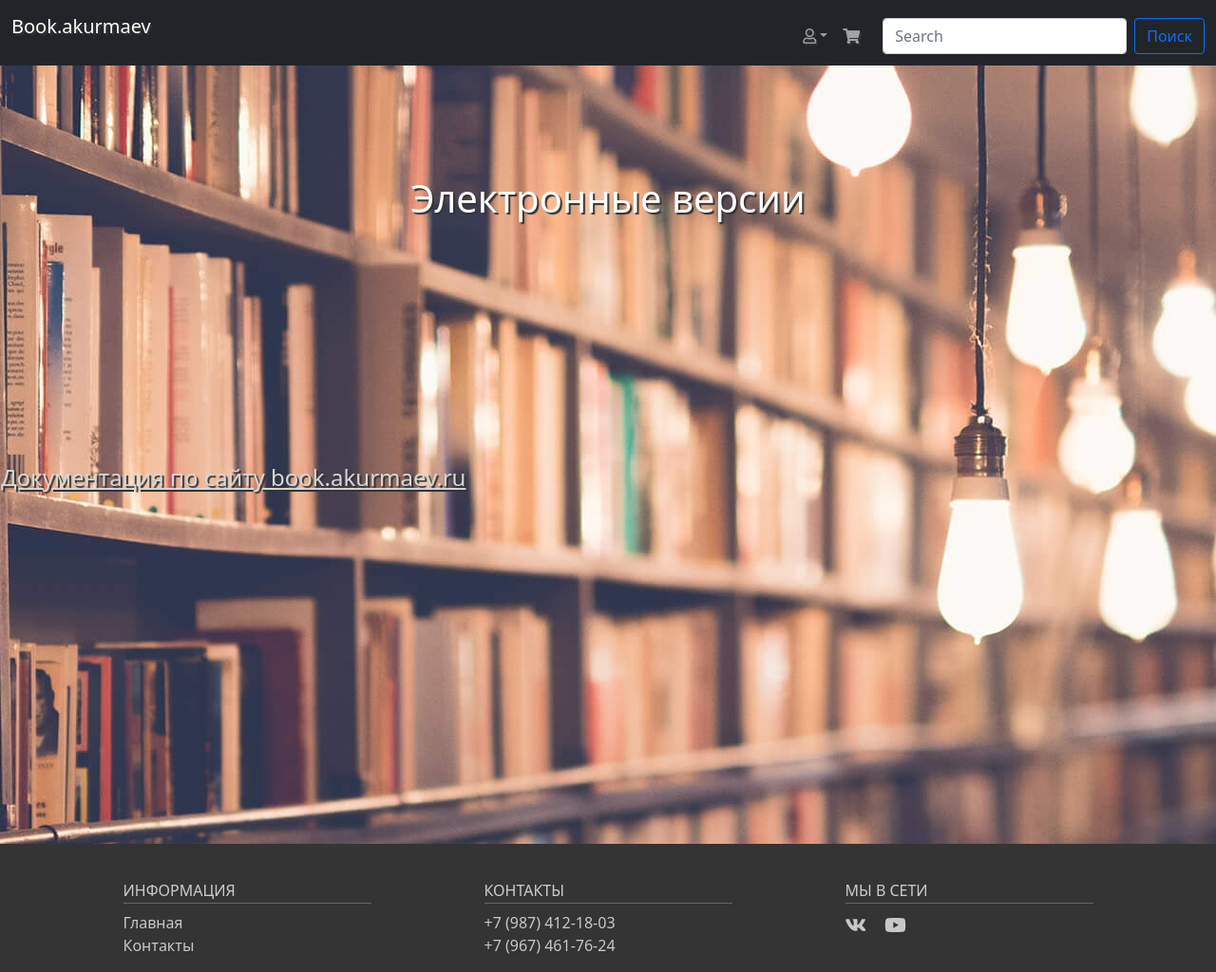
After one commit to KurmaevAmir/book.akurmaev.ru, a Flask app: page /cloud/ in a window 1280 px wide. The commit adds this page. Shown: the whole page at 95% size. Run offline with Flask 2, Linux system fonts and the light colour scheme; lists and menus that the app fills with data are empty.

Commit message:
Adding route to web-version books

```diff
--- a/app.py
+++ b/app.py
@@ -18,6 +18,7 @@ from data.blueprint_cart_add import blueprint_cart_add
 from data.blueprint_cart_delete import blueprint_cart_delete
 from data.blueprint_booking import blueprint_booking
 from data.blueprint_information import blueprint_information
+from data.blueprint_cloud import cloud
 from flask_login import LoginManager
 from data.users import User
 
@@ -44,6 +45,7 @@ app.register_blueprint(blueprint_cart, name="cart")
 app.register_blueprint(blueprint_cart_add, name="cart_add")
 app.register_blueprint(blueprint_cart_delete, name="cart_delete")
 app.register_blueprint(blueprint_booking, name="booking")
+app.register_blueprint(cloud, url_prefix='/cloud')
 
 
 @login_manager.user_loader
@@ -128,4 +130,4 @@ def index():
 
 
 if __name__ == '__main__':
-    app.run(host='0.0.0.0', port=5000, debug=True)
+    app.run(host='0.0.0.0', port=5000)
--- /dev/null
+++ b/data/blueprint_cloud.py
@@ -0,0 +1,14 @@
+import flask
+from flask import render_template
+
+cloud = flask.Blueprint(
+    'cloud', __name__,
+    static_folder='static',
+    template_folder='templates'
+)
+
+
+@cloud.route("/")
+def cloud_storage():
+    links_list = ['https://disk.yandex.ru/i/0MdRmrzIu1i0zA']
+    return render_template('cloud.html', links_list=links_list)
--- /dev/null
+++ b/static/css/cloud.css
@@ -0,0 +1,23 @@
+.table_cloud table{
+	border-spacing: 7px 11px;
+}
+
+tr {
+	height: 533px;
+	width: 350px;
+}
+
+h1 {
+	color: white;
+	text-shadow: 2px 2px 1px #343434;
+}
+
+a {
+	color: #D6D6D6;
+	text-shadow: 2px 2px 1px #343434;
+}
+
+a:hover {
+	color: #FFFFFF;
+	text-shadow: 2px 2px 1px #343434;
+}
--- a/templates/base.html
+++ b/templates/base.html
@@ -14,6 +14,7 @@
     <link rel="stylesheet" href="https://use.fontawesome.com/releases/v5.7.2/css/all.css"
         integrity="sha384-fnmOCqbTlWIlj8LyTjo7mOUStjsKC4pOpQbqyi7RrhN7udi9RwhKkMHpvLbHG9Sr" crossorigin="anonymous">
     <link rel="stylesheet" type="text/css" href="/static/css/add_book.css" />
+    <link rel="stylesheet" type="text/css" href="/static/css/cloud.css" />
     <title>{{ title }}</title>
 </head>
 
--- /dev/null
+++ b/templates/cloud.html
@@ -0,0 +1,14 @@
+{% extends 'base.html' %}
+
+{% block content %}
+	<h1>Электронные версии</h1>
+	<table>
+		{% for i in links_list %}
+			<tr>
+				<th>
+					<h4><a href={{ links_list[loop.index0] }} target="_blank">Документация по сайту book.akurmaev.ru</a></h4>
+				</th>
+			</tr>
+		{% endfor %}
+	</table>
+{% endblock %}
--- a/templates/search.html
+++ b/templates/search.html
@@ -1,4 +1,3 @@
-<link rel="stylesheet" type="text/css" href="/static/css/search.css" />
 {% extends "base.html" %}
 
 {% block content %}
```
